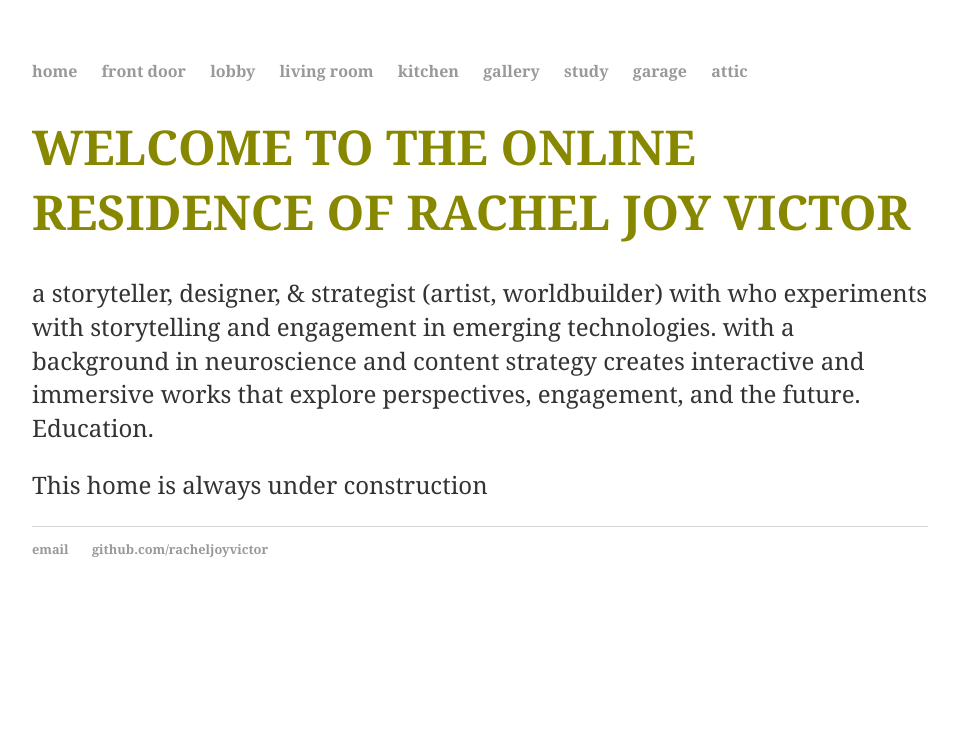
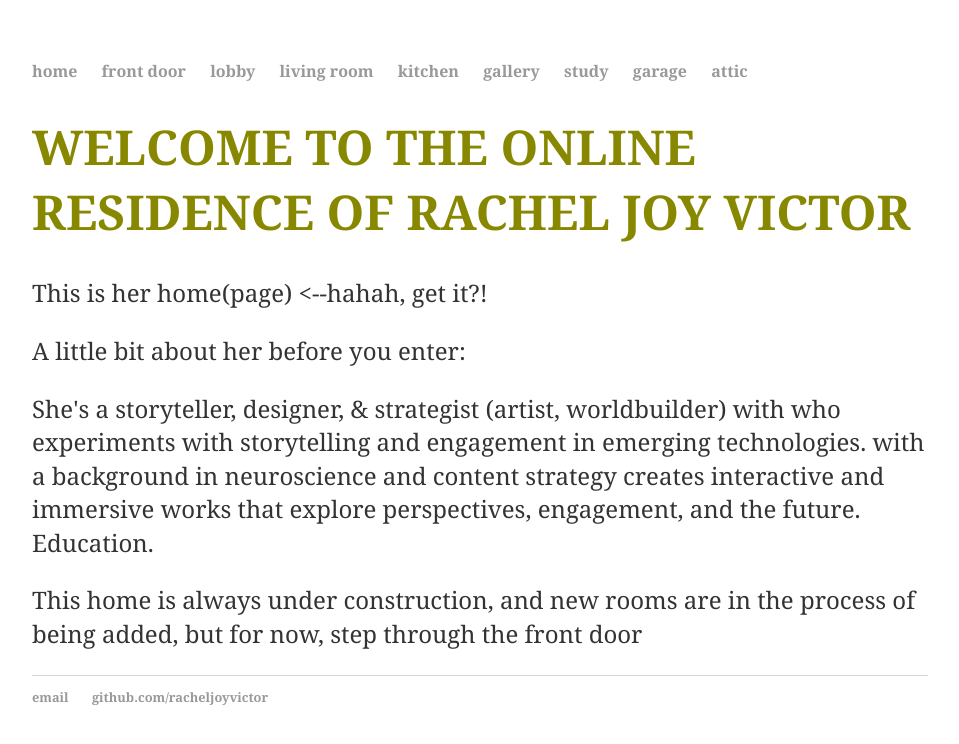
Before and after one commit to racheljoyvictor/racheljoyvictor.github.io, a Jekyll site: the page built from index.html, in a window 1280 px wide. Shown: the top 744 px of the page, without its empty margins (160-1119 px from the left). Built offline with Jekyll 4.4.1, drawn with Linux system fonts in a browser that asks for light colours.

Commit message:
Update index.html

```diff
--- a/index.html
+++ b/index.html
@@ -4,8 +4,10 @@ title: Rachel Joy Victor, a curious person
 ---
 <div class="blurb">
 	<h1>WELCOME TO THE ONLINE RESIDENCE OF RACHEL JOY VICTOR</h1>
-	<p>a storyteller, designer, & strategist (artist, worldbuilder) with who experiments with storytelling and engagement in emerging technologies.
+	<p>This is her home(page) <--hahah, get it?! </p>
+	<p>A little bit about her before you enter: </p>
+	<p>She's a storyteller, designer, & strategist (artist, worldbuilder) with who experiments with storytelling and engagement in emerging technologies.
 		with a background in neuroscience and content strategy
 		creates interactive and immersive works that explore perspectives, engagement, and the future. Education. </em>
-	<p>This home is always under construction </p>
+	<p>This home is always under construction, and new rooms are in the process of being added, but for now, step through the front door </p>
 </div><!-- /.blurb -->
```
